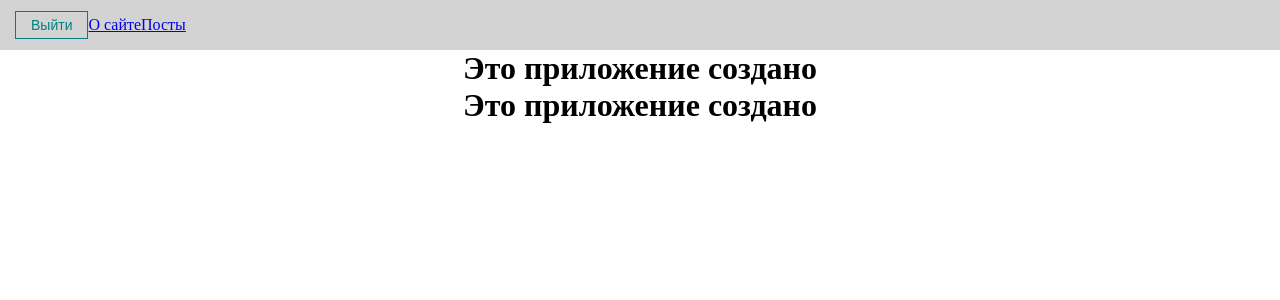
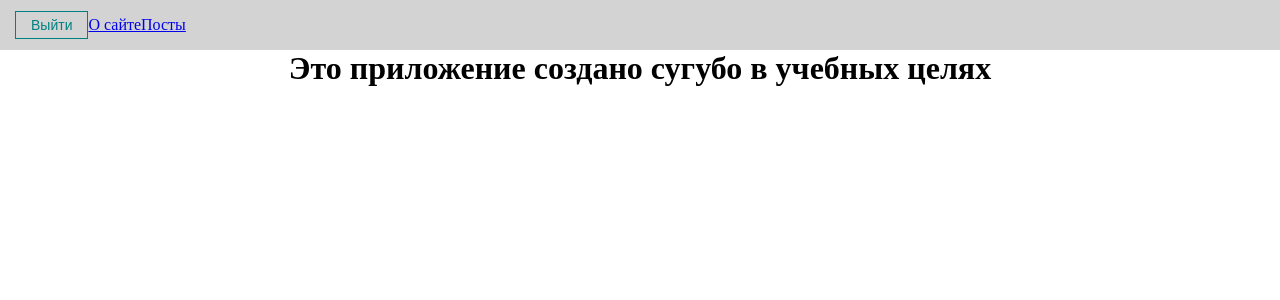
Before and after one commit to AstroKhan/react-fund-course, a React (Create React App) app: page /about in a window 1280 px wide. Shown: the top 300 px of the page. Built offline with nearby package versions, Linux system fonts and the light colour scheme; sample sign-in values are in the browser's storage.

Commit message:
подправил переадресацию с логина

```diff
--- a/src/components/AppRouter.jsx
+++ b/src/components/AppRouter.jsx
@@ -28,6 +28,7 @@ const AppRouter = () => {
         />
       )}
       <Route exact path="/" element={<Navigate replace to="/posts" />}/>
+      <Route exact path="/login" element={<Navigate replace to="/posts" />}/>
       </Routes>
       :
       <Routes>
@@ -39,7 +40,7 @@ const AppRouter = () => {
         key={route.path}
         />
       )}
-      <Route exact path="/" element={<Navigate replace to="/login" />}/>
+      <Route path="*" element={<Navigate replace to="/login" />}/>
       </Routes>
     )
 }
--- a/src/pages/About.jsx
+++ b/src/pages/About.jsx
@@ -4,10 +4,7 @@ const About = () => {
     return (
         <div>
         <h1>
-            Это приложение создано
-        </h1>
-        <h1>
-            Это приложение создано
+            Это приложение создано сугубо в учебных целях
         </h1>
        </div>
     );
--- a/src/router/index.js
+++ b/src/router/index.js
@@ -1,5 +1,6 @@
 import React from "react";
 import About from "../pages/About";
+import Error from "../pages/Error";
 import Login from "../pages/Login";
 import PostIdPage from "../pages/PostIdPage";
 import Posts from "../pages/Posts";
@@ -8,7 +9,8 @@ import Posts from "../pages/Posts";
 export const privateRoutes = [
     {path: '/about', element: <About/>, exact: true},
     {path: '/posts', element: <Posts/>, exact: true},
-    {path: '/posts/:id', element: <PostIdPage/>, exact: true}
+    {path: '/posts/:id', element: <PostIdPage/>, exact: true},
+    {path: '/404', element: <Error/>, exact: true}
 ]
 
 export const publicRoutes = [
```
